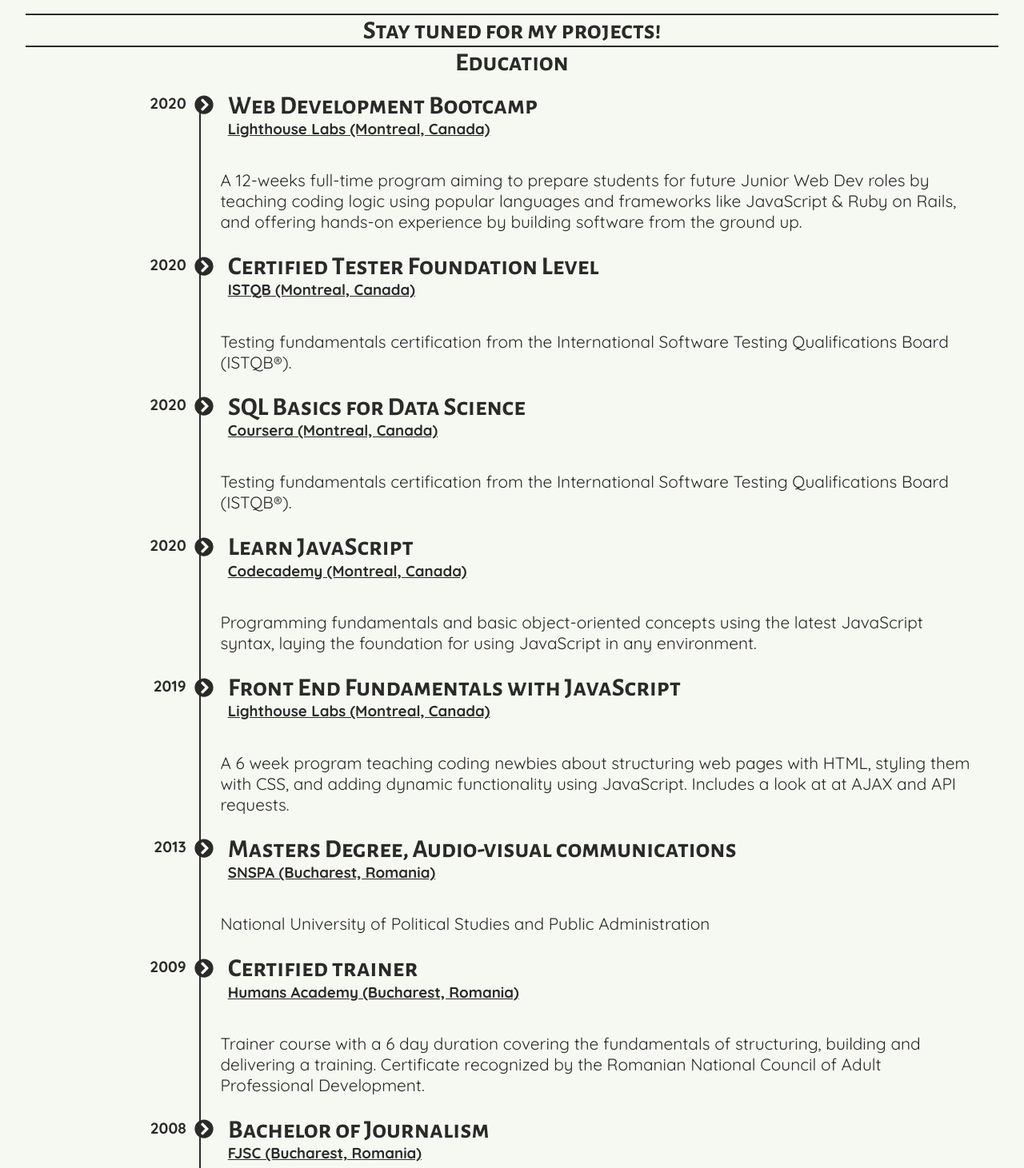
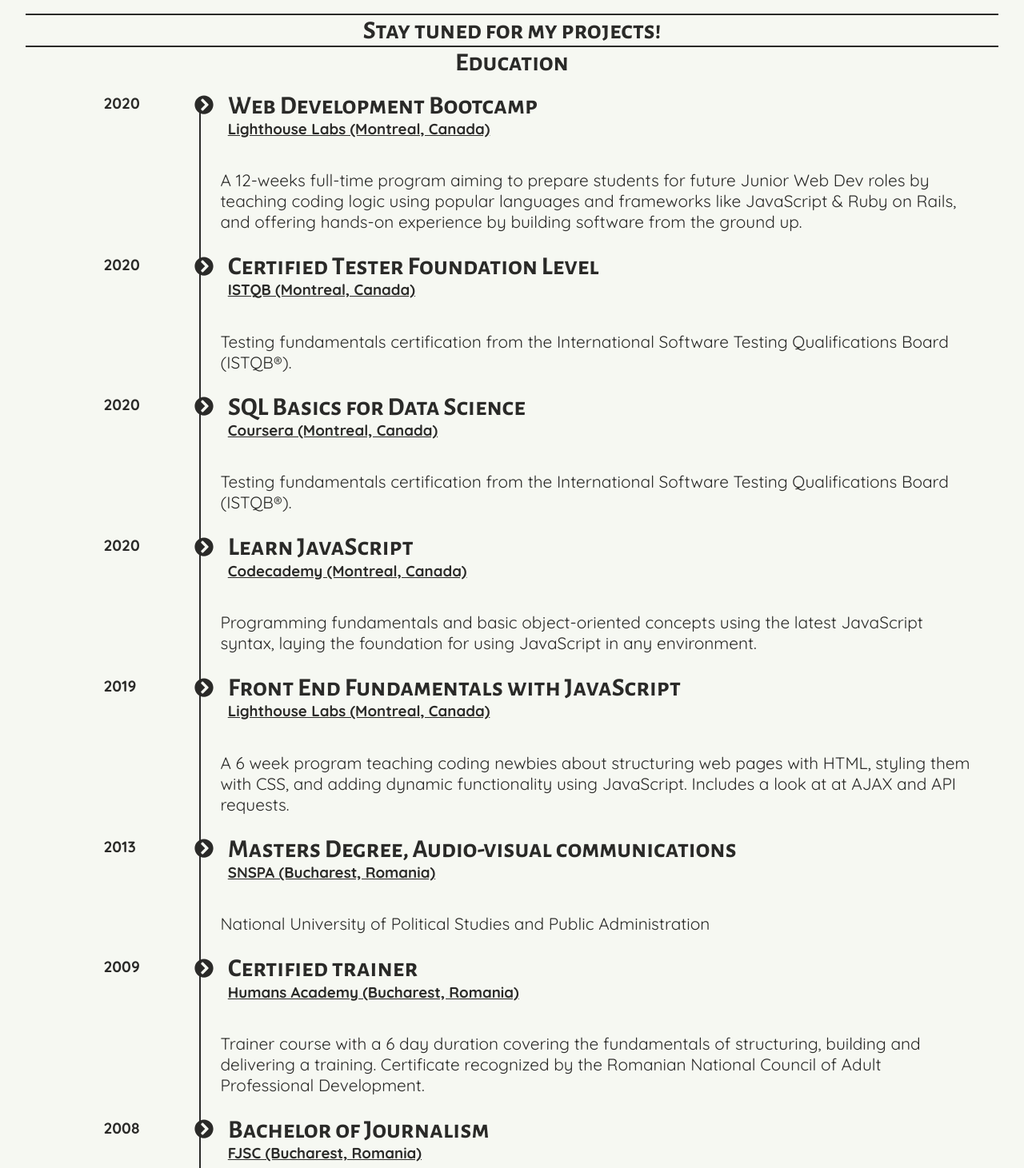
Before and after one commit to nataliaCodes/portfolio, a React (Create React App) app: page / in a window 1280 px wide. Shown: the part 1549-3010 px from the top of the page at 80% size. Built offline with nearby package versions, Linux system fonts and the light colour scheme.

Commit message:
Minor adjustments of year display experience/education

```diff
--- a/src/components/Details.jsx
+++ b/src/components/Details.jsx
@@ -4,7 +4,7 @@
   return (
     <div className="Details">
       <header>
-        {props.img && <img src={props.img} />}
+        {props.img && <img src={props.img} alt="logo"/>}
         <div className="job-info">
           <h1>{props.title}</h1>
           <h3><a href={props.website}>{props.institution}</a></h3>
--- a/src/components/Education.jsx
+++ b/src/components/Education.jsx
@@ -10,7 +10,7 @@
       <div className="invisible-top"></div>
       <div className="education-content">
         <Timeline
-          year="2020&nbsp;&nbsp;&nbsp;&nbsp;"
+          year="2020"
         />
         <Details
           title="Web Development Bootcamp"
@@ -21,7 +21,7 @@
       </div>
       <div className="education-content">
         <Timeline
-          year="2020&nbsp;&nbsp;&nbsp;&nbsp;"
+          year="2020"
         />
         <Details
           title="Certified Tester Foundation Level"
@@ -32,7 +32,7 @@
       </div>
       <div className="education-content">
         <Timeline
-          year="2020&nbsp;&nbsp;&nbsp;&nbsp;"
+          year="2020"
         />
         <Details
           title="SQL Basics for Data Science"
@@ -43,7 +43,7 @@
       </div>
       <div className="education-content">
         <Timeline
-          year="2020&nbsp;&nbsp;&nbsp;&nbsp;"
+          year="2020"
         />
         <Details
           title="Learn JavaScript"
@@ -54,7 +54,7 @@
       </div>
       <div className="education-content">
         <Timeline
-          year="2019&nbsp;&nbsp;&nbsp;&nbsp;"
+          year="2019"
         />
         <Details
           title="Front End Fundamentals with JavaScript"
@@ -65,7 +65,7 @@
       </div>
       <div className="education-content">
         <Timeline
-          year="2013&nbsp;&nbsp;&nbsp;&nbsp;"
+          year="2013"
         />
         <Details
           title="Masters Degree, Audio-visual communications"
@@ -76,7 +76,7 @@
       </div>
       <div className="education-content">
         <Timeline
-          year="2009&nbsp;&nbsp;&nbsp;&nbsp;"
+          year="2009"
         />
         <Details
           title="Certified trainer"
@@ -88,7 +88,7 @@
       </div>
       <div className="education-content">
         <Timeline
-          year="2008&nbsp;&nbsp;&nbsp;&nbsp;"
+          year="2008"
         />
         <Details
           title="Bachelor of Journalism"
--- a/src/components/Timeline.scss
+++ b/src/components/Timeline.scss
@@ -18,9 +18,10 @@
   h3 {
     position: relative;
     top: -1.1em;
-    right: -1.5em;
+    right: -1em;
     font-size: .8em;
     text-align: left;
+    width: 6em;
     // border: 2px solid green;
   }
 
```
Also changed, not shown: 1 other file (tests, documents, lock files or other folders).
